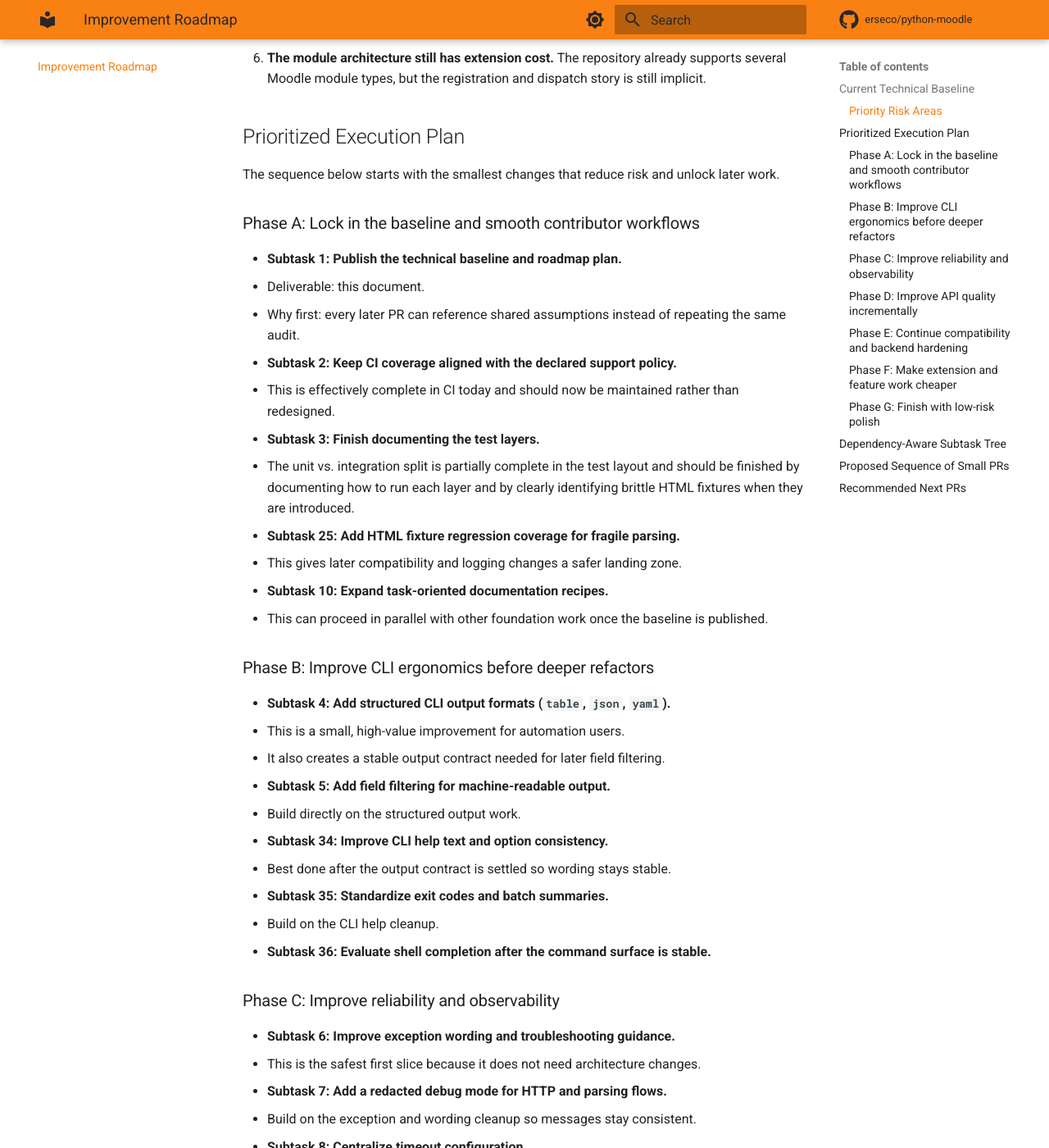
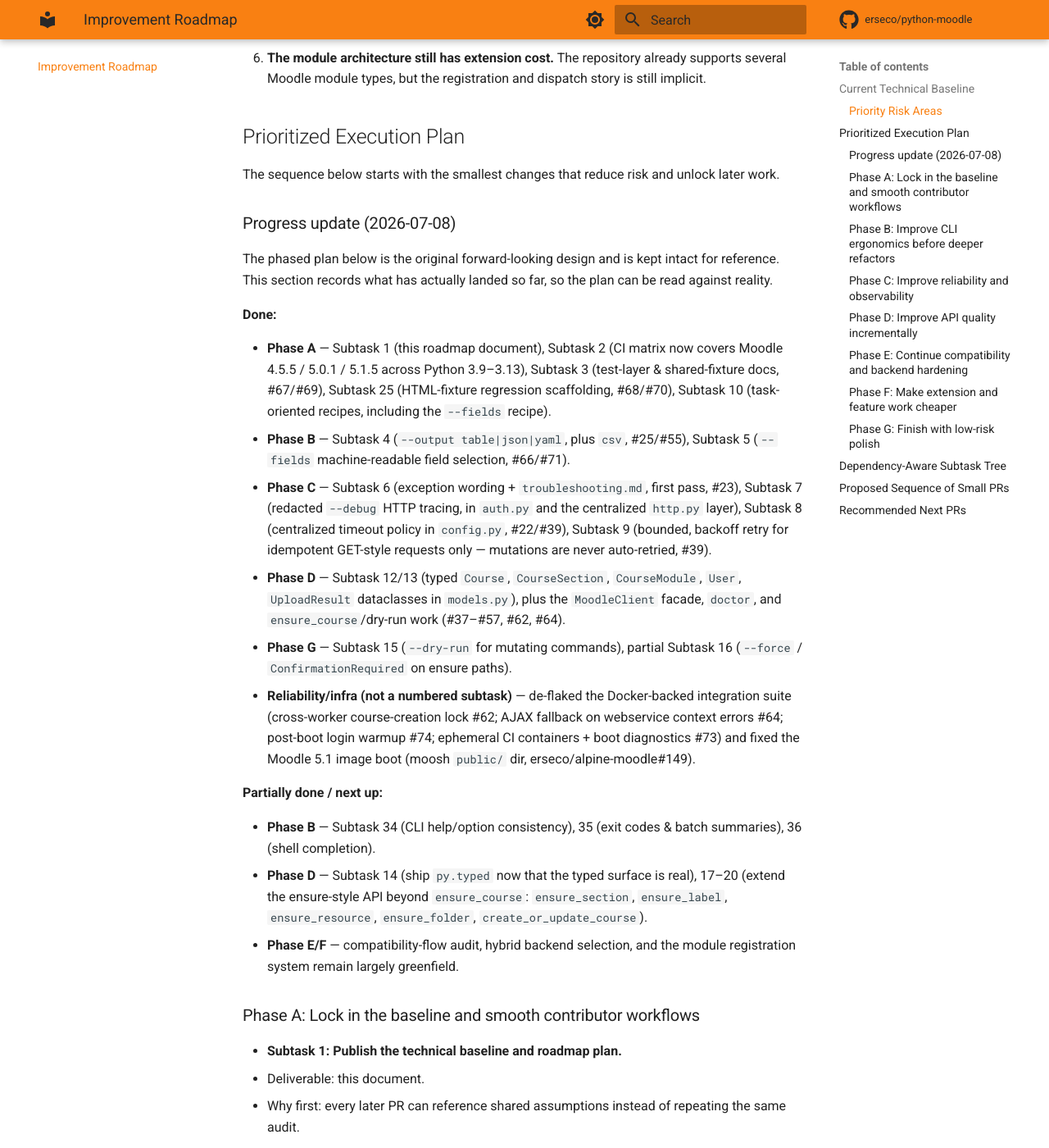
Before and after one commit to erseco/python-moodle, an MkDocs documentation site: the page built from docs/roadmap-plan.md, in a window 1280 px wide and 1400 px high, scrolled down 1398 px. Shown: the whole window at 82% size. Built offline with MkDocs 1.6.1 and Material for MkDocs 9.7.7, drawn with Linux system fonts in a browser that asks for light colours; comment, search, counter and statistics services are not loaded.

Commit message:
Wave 2: redacted HTTP debug tracing + --fields recipe + roadmap status
Completes the wave-2 slice of the roadmap (#65):

- Subtask 7 (redacted debug mode): the centralized HTTP layer now traces
  every request at DEBUG on a 'py_moodle.http' logger, surfaced by the
  existing --debug flag, as 'HTTP <METHOD> <redacted-url> -> <status>'
  (plus retry attempts and final failure). Only the method, the redacted
  URL, and the status are ever logged -- never params, bodies, or headers.
  Unit tests cover the trace, secret redaction, and DEBUG-only opt-in.
- docs/recipes.md: add a '--fields' recipe (the deferred wave-1 doc item).
- docs/roadmap-plan.md: add a dated progress-update section mapping which
  subtasks have actually landed, with PR references.
- docs/development.md: document the new http-layer tracing in the
  --verbose/--debug diagnostics section.

Closes #75.

```diff
--- a/docs/roadmap-plan.md
+++ b/docs/roadmap-plan.md
@@ -55,6 +55,49 @@ maintainability without forcing broad refactors.
 
 The sequence below starts with the smallest changes that reduce risk and unlock
 later work.
+
+### Progress update (2026-07-08)
+
+The phased plan below is the original forward-looking design and is kept intact
+for reference. This section records what has actually landed so far, so the
+plan can be read against reality.
+
+**Done:**
+
+- **Phase A** — Subtask 1 (this roadmap document), Subtask 2 (CI matrix now
+  covers Moodle 4.5.5 / 5.0.1 / 5.1.5 across Python 3.9–3.13), Subtask 3
+  (test-layer & shared-fixture docs, #67/#69), Subtask 25 (HTML-fixture
+  regression scaffolding, #68/#70), Subtask 10 (task-oriented recipes,
+  including the `--fields` recipe).
+- **Phase B** — Subtask 4 (`--output table|json|yaml`, plus `csv`, #25/#55),
+  Subtask 5 (`--fields` machine-readable field selection, #66/#71).
+- **Phase C** — Subtask 6 (exception wording + `troubleshooting.md`, first
+  pass, #23), Subtask 7 (redacted `--debug` HTTP tracing, in `auth.py` and the
+  centralized `http.py` layer), Subtask 8 (centralized timeout policy in
+  `config.py`, #22/#39), Subtask 9 (bounded, backoff retry for idempotent
+  GET-style requests only — mutations are never auto-retried, #39).
+- **Phase D** — Subtask 12/13 (typed `Course`, `CourseSection`,
+  `CourseModule`, `User`, `UploadResult` dataclasses in `models.py`), plus the
+  `MoodleClient` facade, `doctor`, and `ensure_course`/dry-run work
+  (#37–#57, #62, #64).
+- **Phase G** — Subtask 15 (`--dry-run` for mutating commands),
+  partial Subtask 16 (`--force` / `ConfirmationRequired` on ensure paths).
+- **Reliability/infra (not a numbered subtask)** — de-flaked the Docker-backed
+  integration suite (cross-worker course-creation lock #62; AJAX fallback on
+  webservice context errors #64; post-boot login warmup #74; ephemeral CI
+  containers + boot diagnostics #73) and fixed the Moodle 5.1 image boot
+  (moosh `public/` dir, erseco/alpine-moodle#149).
+
+**Partially done / next up:**
+
+- **Phase B** — Subtask 34 (CLI help/option consistency), 35 (exit codes &
+  batch summaries), 36 (shell completion).
+- **Phase D** — Subtask 14 (ship `py.typed` now that the typed surface is
+  real), 17–20 (extend the ensure-style API beyond `ensure_course`:
+  `ensure_section`, `ensure_label`, `ensure_resource`, `ensure_folder`,
+  `create_or_update_course`).
+- **Phase E/F** — compatibility-flow audit, hybrid backend selection, and the
+  module registration system remain largely greenfield.
 
 ### Phase A: Lock in the baseline and smooth contributor workflows
 
```
Also changed, not shown: docs/development.md (+5 -1 lines), docs/recipes.md (+29 -0 lines), 2 other files.
